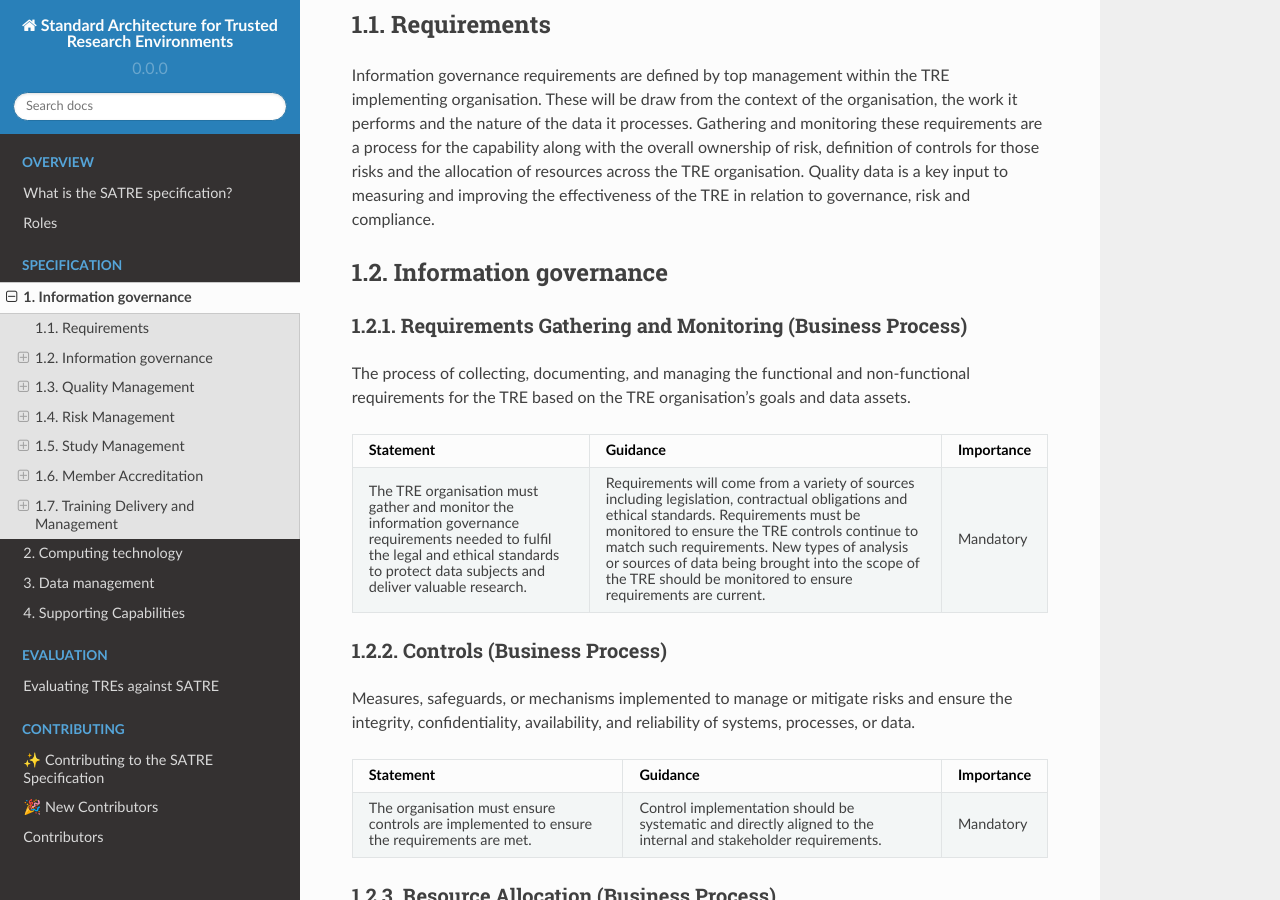
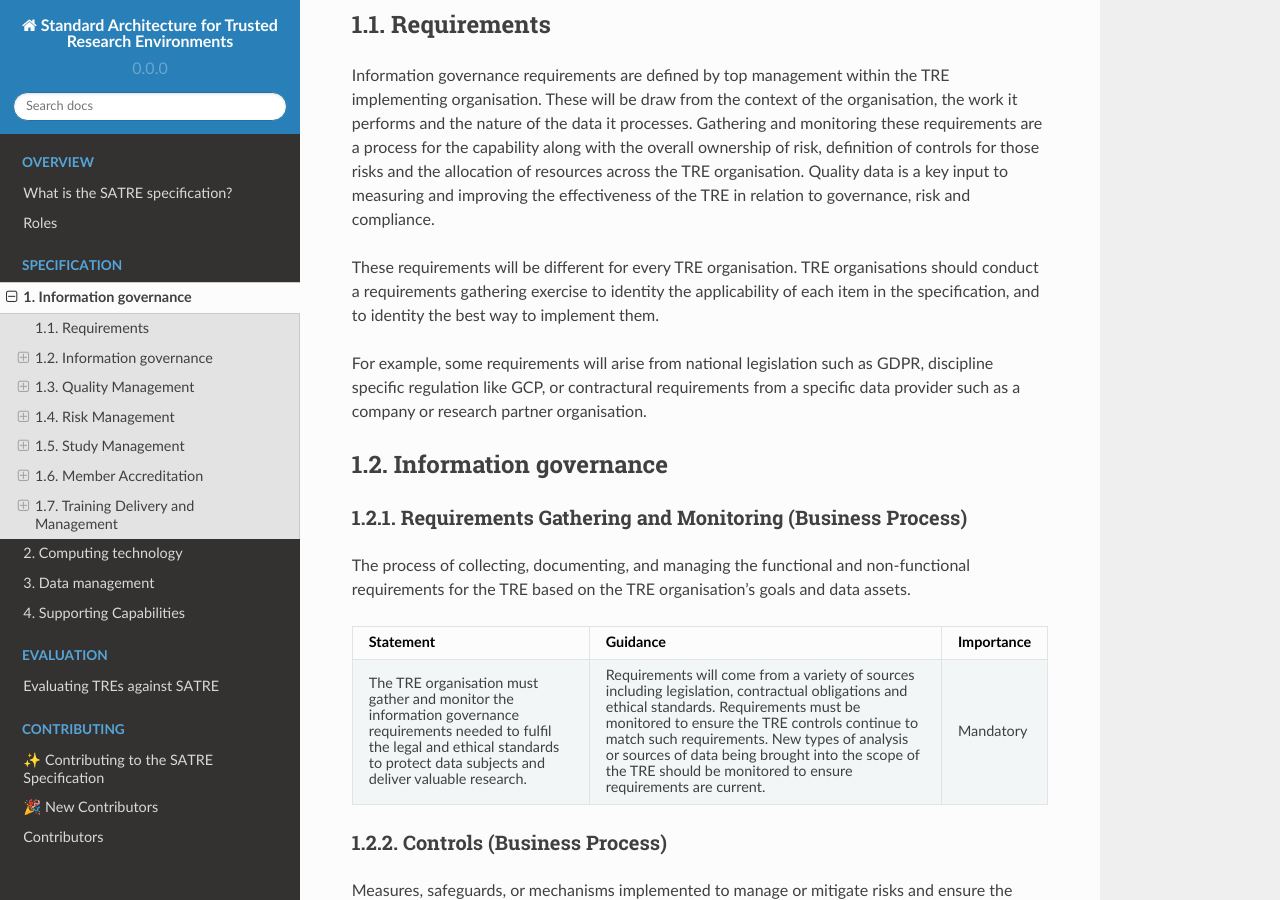
Before and after one commit to sa-tre/satre-specification, a Sphinx documentation site: the page built from docs/source/pillars/information_governance.md, in a window 1280 px wide and 900 px high, scrolled down 586 px. Built offline with Sphinx 7.4.7 and the Read the Docs theme 2.0.0, drawn with Linux system fonts in a browser that asks for light colours.

Commit message:
Add a bit more explanation of requirements.

```diff
--- a/docs/source/pillars/information_governance.md
+++ b/docs/source/pillars/information_governance.md
@@ -19,6 +19,11 @@ Information governance requirements are defined by top management within the TRE
 These will be draw from the context of the organisation, the work it performs and the nature of the data it processes.
 Gathering and monitoring these requirements are a process for the capability along with the overall ownership of risk, definition of controls for those risks and the allocation of resources across the TRE organisation.
 Quality data is a key input to measuring and improving the effectiveness of the TRE in relation to governance, risk and compliance.
+
+These requirements will be different for every TRE organisation.
+TRE organisations should conduct a requirements gathering exercise to identity the applicability of each item in the specification, and to identity the best way to implement them.
+
+For example, some requirements will arise from national legislation such as GDPR, discipline specific regulation like GCP, or contractural requirements from a specific data provider such as a company or research partner organisation.
 
 ## Information governance
 
```
